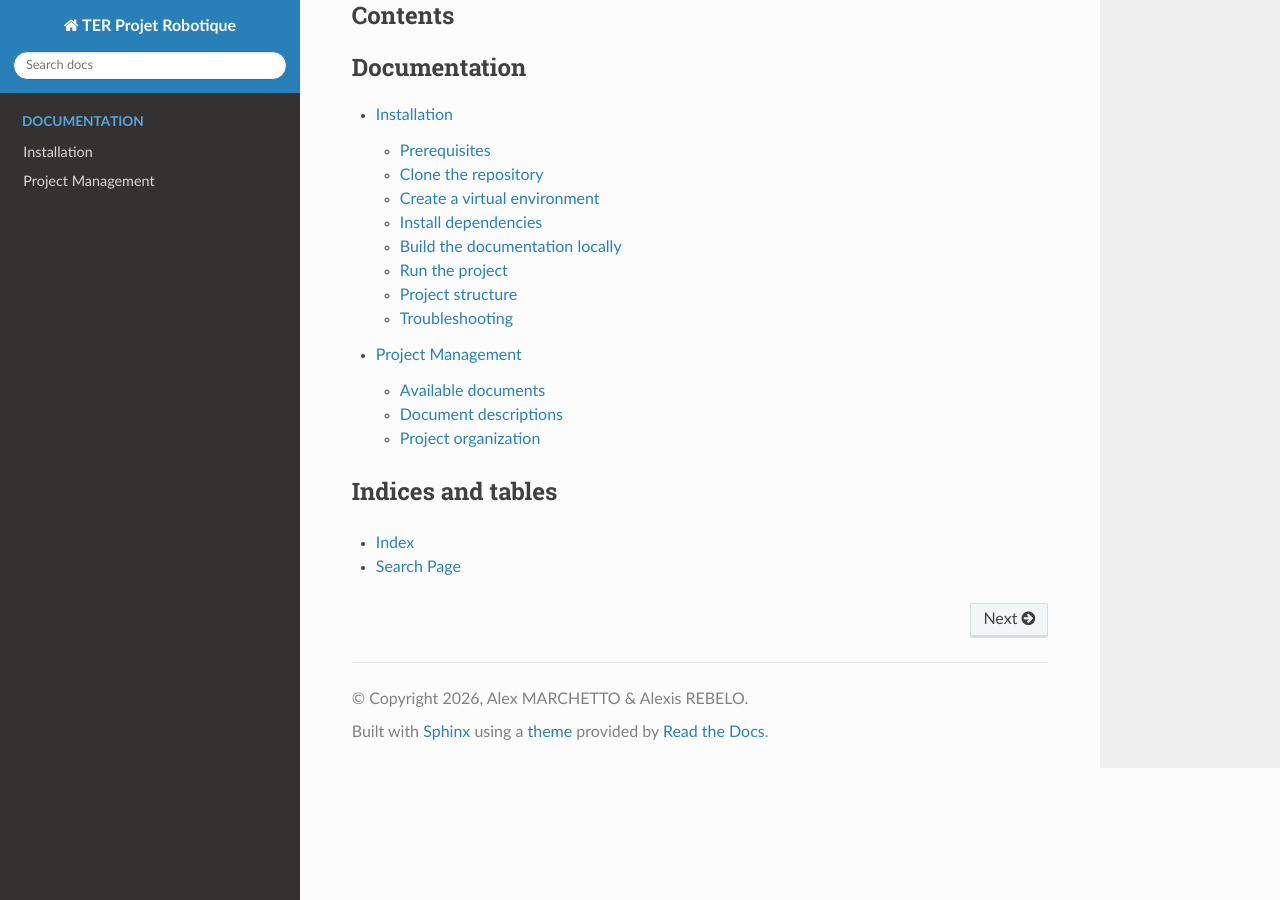
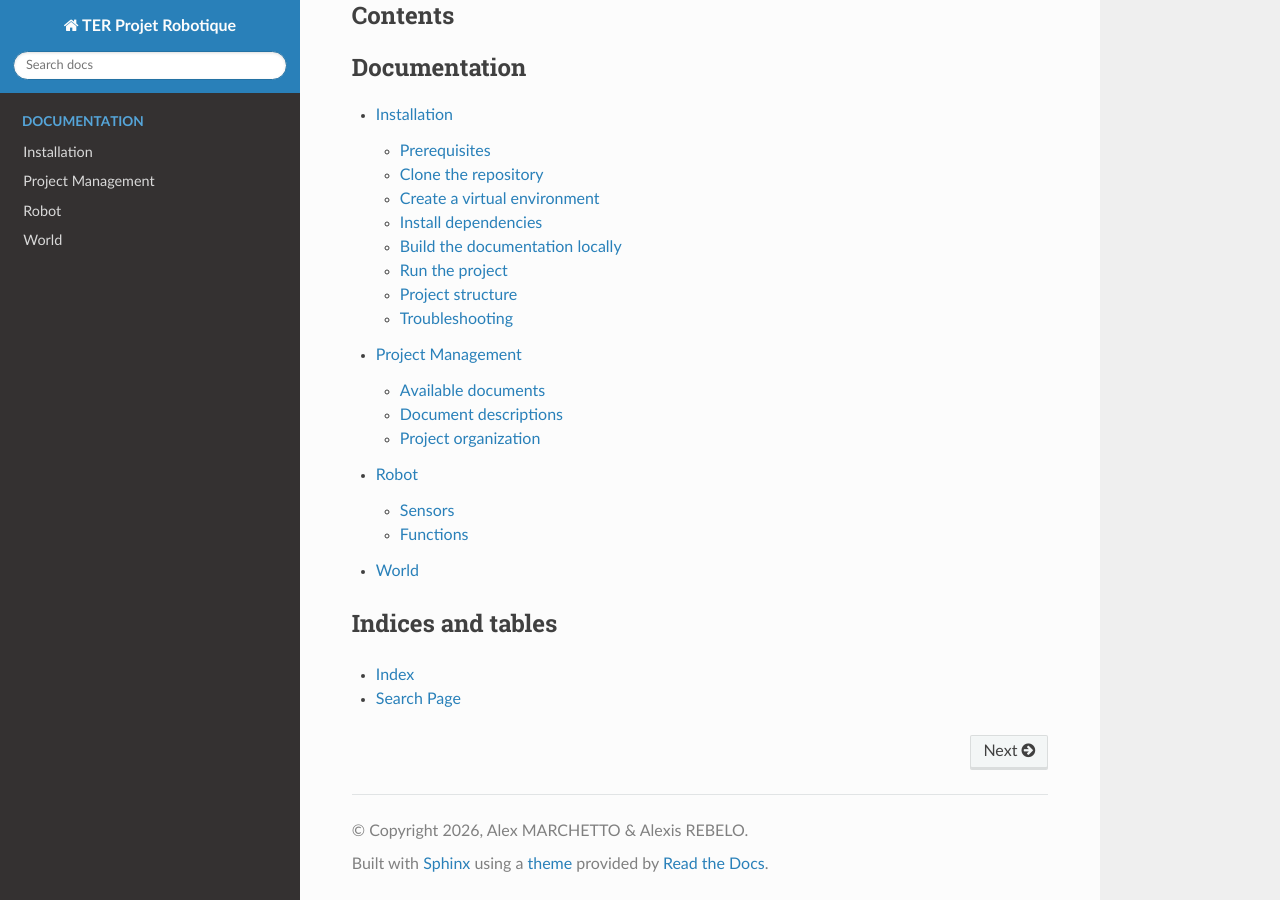
Before and after one commit to AlexMarchetto/TER---Projet-Robotique, a Sphinx documentation site: the page built from docs/source/index.rst, in a window 1280 px wide and 900 px high, scrolled down 601 px. Built offline with Sphinx 7.4.7 and the Read the Docs theme 3.1.0, drawn with Linux system fonts in a browser that asks for light colours.

Commit message:
Dossier robot et world - documentation

```diff
--- a/docs/source/index.rst
+++ b/docs/source/index.rst
@@ -29,6 +29,8 @@ Contents
 
    installation
    project_management/index
+   robot/index
+   world/index
 
 Indices and tables
 ------------------
--- /dev/null
+++ b/docs/source/robot/index.rst
@@ -0,0 +1,11 @@
+#####
+Robot
+#####
+
+*******
+Sensors
+*******
+
+*********
+Functions
+*********
--- /dev/null
+++ b/docs/source/world/index.rst
@@ -0,0 +1,3 @@
+#####
+World
+#####
```
Also changed, not shown: docs/source/project_management/index.rst (+8 -4 lines), src/worlds/.main.jpg, 3 other files.
